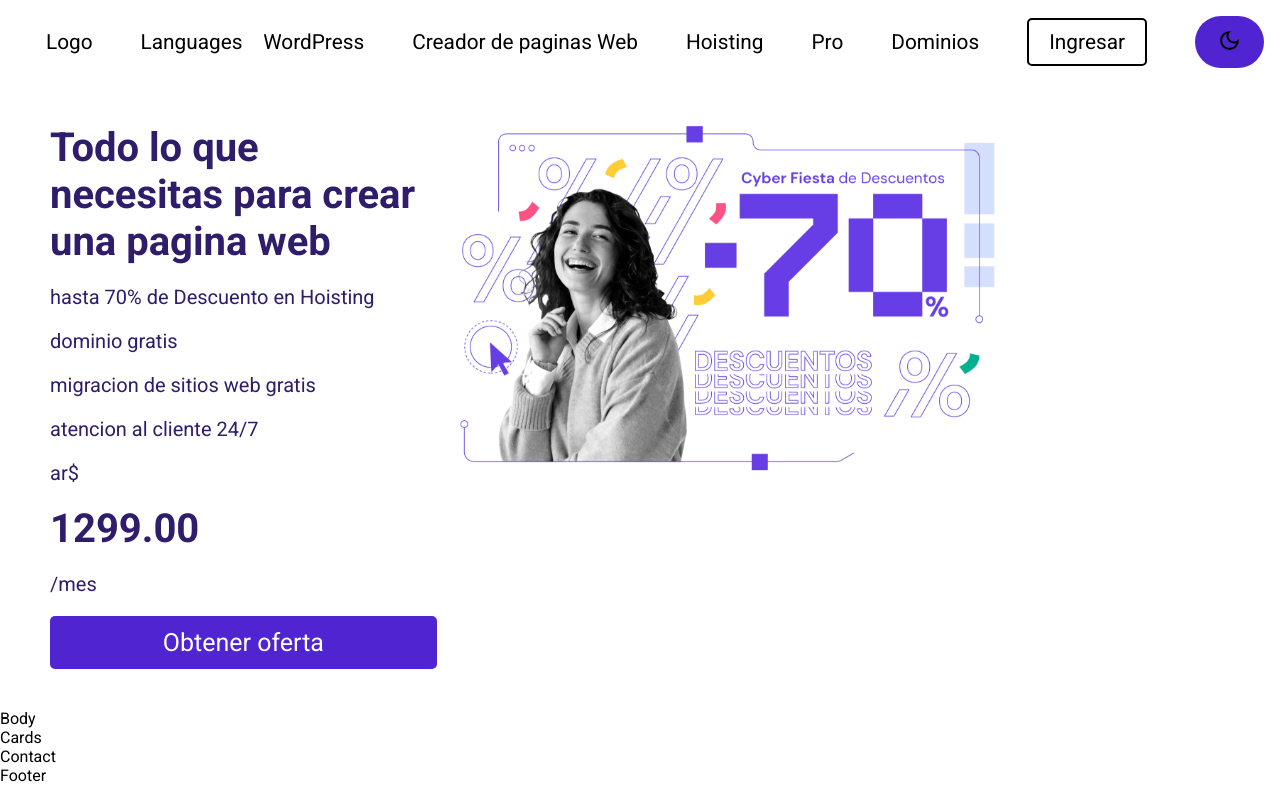
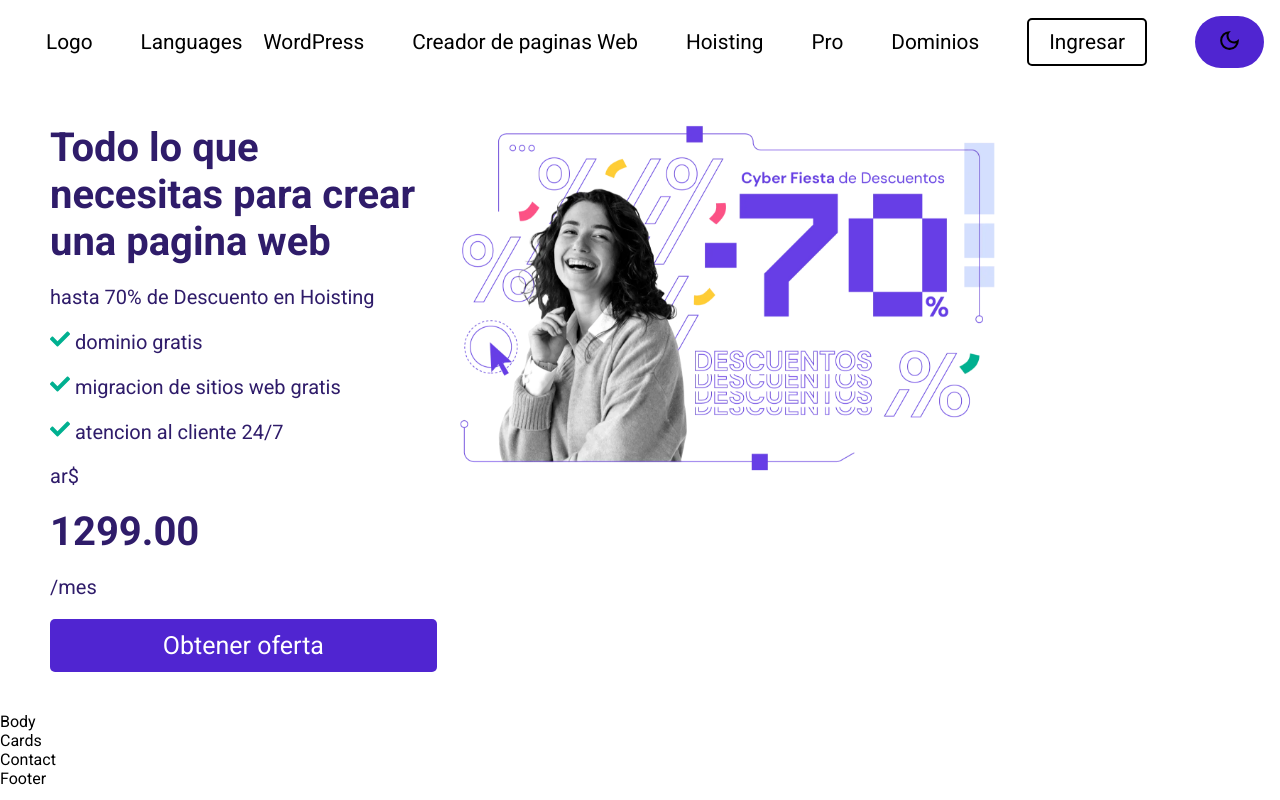
Before and after one commit to kevinduhamelhayes/Hostinger-clone, a React (Vite) app: page / in a window 1280 px wide. Built offline with nearby package versions, Linux system fonts and the light colour scheme.

Commit message:
add checks

```diff
--- a/src/components/Hero.jsx
+++ b/src/components/Hero.jsx
@@ -1,4 +1,4 @@
-import React from "react"
+import { FaCheck } from "react-icons/fa"
 import "./styles/hero.css"
 const Hero = () => {
   return (
@@ -7,9 +7,15 @@ const Hero = () => {
         <h1>Todo lo que necesitas para crear una pagina web</h1>
         <h2>hasta 70% de Descuento en Hoisting</h2>
         <ul>
-          <li>dominio gratis</li>
-          <li>migracion de sitios web gratis</li>
-          <li>atencion al cliente 24/7</li>
+          <li>
+            <FaCheck color="#00B090" /> dominio gratis
+          </li>
+          <li>
+            <FaCheck color="#00B090" /> migracion de sitios web gratis
+          </li>
+          <li>
+            <FaCheck color="#00B090"/> atencion al cliente 24/7
+          </li>
         </ul>
         <h2>ar$</h2> <h1>1299.00</h1> <h2>/mes</h2>
         <button className="ofert-btn">Obtener oferta</button>
```
